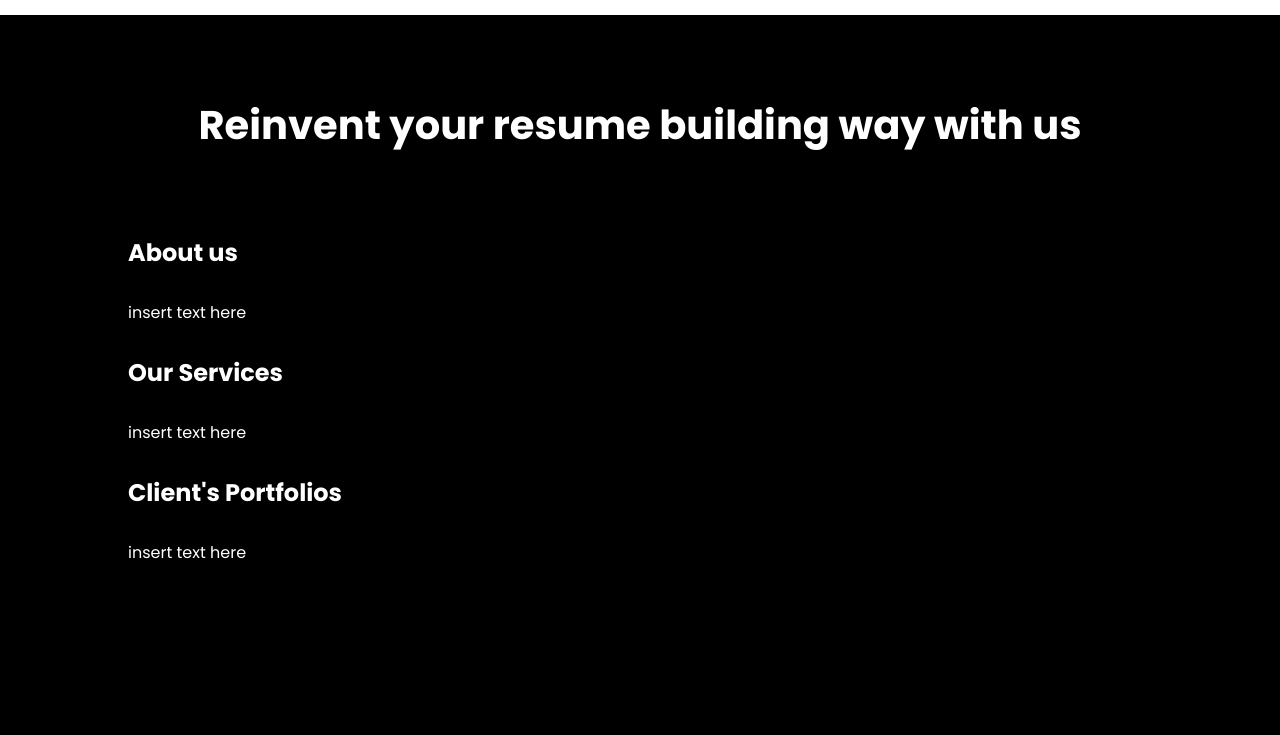
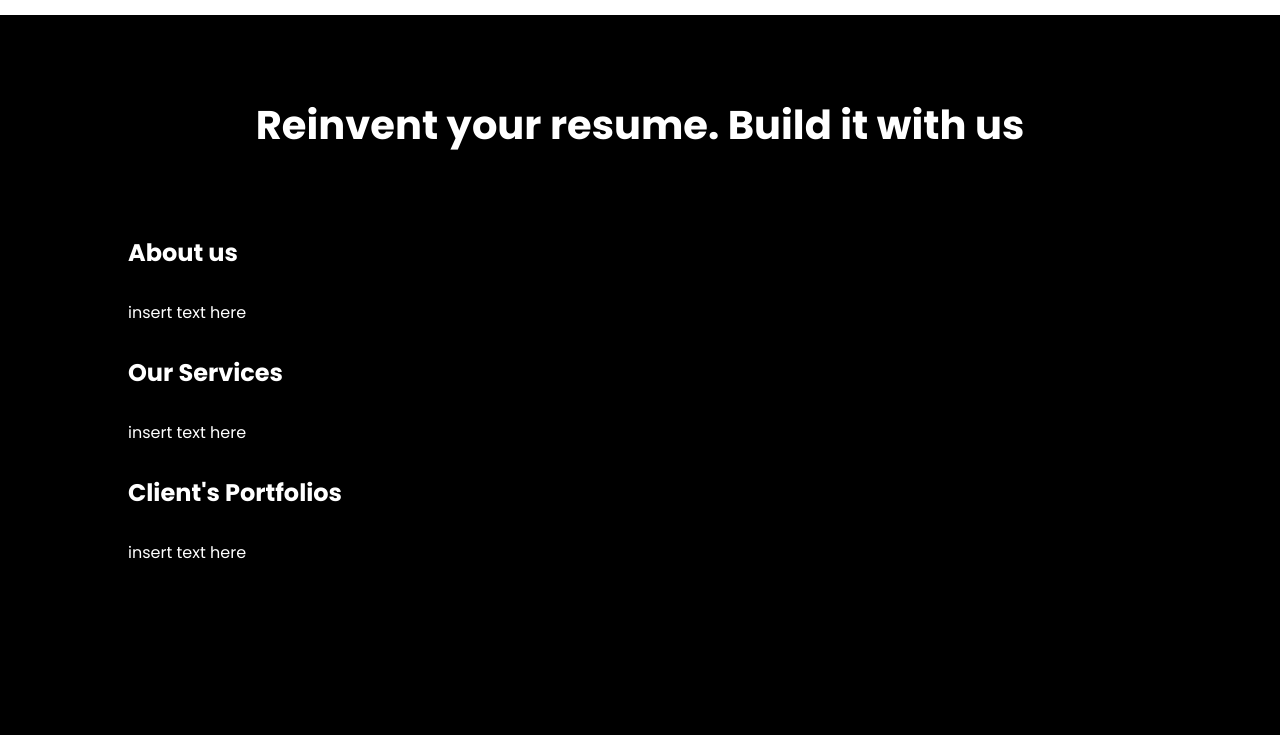
Before and after one commit to SamaraMaciel/SamaraMaciel.github.io, a plain HTML site: page index.html in a window 1280 px wide. Shown: the part 65-800 px from the top of the page. Drawn offline with Linux system fonts and the light colour scheme.

Commit message:
****Changed the top phrase of inde.html

```diff
--- a/index.html
+++ b/index.html
@@ -70,7 +70,7 @@
 
     <!-- start page content -->
     <main class="main-content">
-        <h1>Reinvent your resume building way with us</h1>
+        <h1>Reinvent your resume. Build it with us</h1>
         <section class="page-section" id="about-us">
             <h2>About us</h2>
             <p class="section-paragraph">
```
